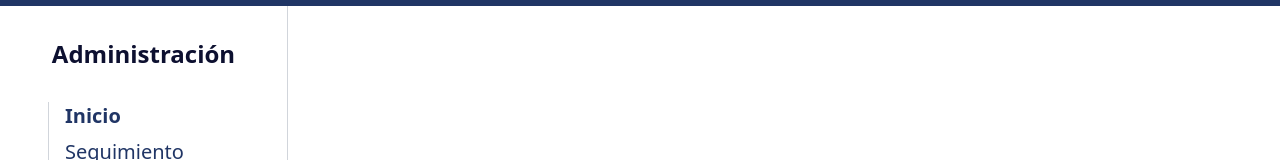
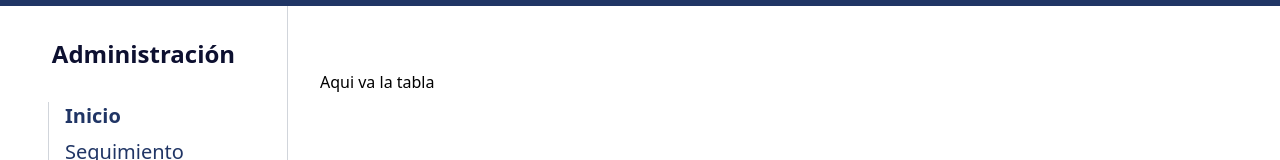
Before and after one commit to YUNTAS-PUBLICIDAD/Yuntas-Frontend-2025, a Next.js app: page /admin in a window 1280 px wide. Shown: the part 174-334 px from the top of the page. Built offline with nearby package versions, Linux system fonts and the light colour scheme.

Commit message:
Layout corregido

```diff
--- a/app/admin/layout.tsx
+++ b/app/admin/layout.tsx
@@ -3,11 +3,11 @@ import Encabezado from "@/components/molecules/Encabezado";
 
 export default function AdminLayout({ children }: { children: React.ReactNode }) {
     return (
-        <div className="flex flex-col min-h-screen">
+        <div className="flex flex-col">
             <Encabezado variant="azul">SECCIÓN PRINCIPAL</Encabezado>
             <div className="flex flex-1 bg-white"> {/*Color para el modo ocuro:  bg-[#203565] */}
                 <SidebarSection />
-                <main className="flex-1 py-16 px-4">
+                <main className="flex-1 py-16 px-8">
                     {children}
                 </main>
             </div>
--- a/app/admin/page.tsx
+++ b/app/admin/page.tsx
@@ -2,6 +2,7 @@ export default function AdminPage() {
     return (
         <div>
             { /* Tabla */}
+            Aqui va la tabla
         </div>
     );
 }
--- /dev/null
+++ b/app/admin/seguimiento/page.tsx
@@ -0,0 +1,5 @@
+export default function page() {
+  return (
+    <div>Seguimiento</div>
+  )
+}
```
